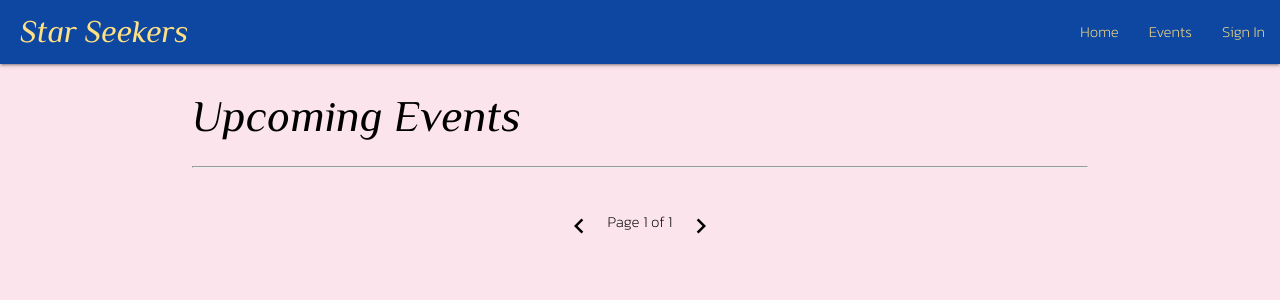
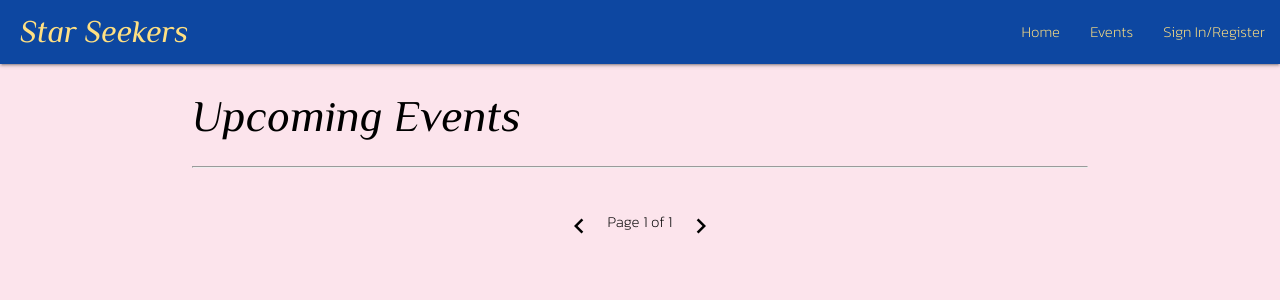
Before and after one commit to Shabucky1812/star-seekers, a Django app: a page that uses templates/base.html in a window 1280 px wide. Shown: the top 300 px of the page. Run offline with Django 4.2, Linux system fonts and the light colour scheme; data that the repository does not hold is empty; some libraries are stand-ins or nearby versions.

Commit message:
Add additional comments to templates

```diff
--- a/events/views.py
+++ b/events/views.py
@@ -193,12 +193,12 @@ def delete_event(request, event_id):
     """
     Deletes the event associated with the request. Only accessible to admins.
 
-    Redirects user to the events page (that they were already on).
+    Redirects user to the home page.
     """
     event = get_object_or_404(Event, id=event_id)
     event.delete()
 
-    return redirect(reverse('events'))
+    return redirect(reverse('home'))
 
 
 def handler403(request, exception):
--- a/templates/base.html
+++ b/templates/base.html
@@ -6,6 +6,8 @@
     <meta charset="UTF-8">
     <meta http-equiv="X-UA-Compatible" content="IE=edge">
     <meta name="viewport" content="width=device-width, initial-scale=1.0">
+    <meta name="description" content="Star Seekers is a social group of lovers of the night sky.">
+    <meta name="keywords" content="stars, moon, night, sky, dark, late, event, events, local events">
     <!-- favicon -->
     <link rel="shortcut icon" href="{% static 'favicon.ico' %}" type="image/x-icon">
     <!-- materialize css -->
@@ -24,6 +26,7 @@
         })();
     </script>
 
+    <!-- page title, uses passed in values from context to customise for each page -->
     <title>Star Seekers | {{ page_title }}</title>
 </head>
 <body>
@@ -36,10 +39,11 @@
                 <ul id="nav-mobile" class="right hide-on-med-and-down">
                     <li><a href="{% url 'home' %}" class="amber-text text-lighten-3">Home</a></li>
                     <li><a href="{% url 'events' 1 %}" class="amber-text text-lighten-3">Events</a></li>
+                    <!-- If user is already signed in, show sign-out link. If not, show sign-in link-->
                     {% if user.is_authenticated %}
                     <li><a href="{% url 'account_logout' %}" class="amber-text text-lighten-3">Sign Out</a></li>
                     {% else %}
-                    <li><a href="{% url 'account_login' %}" class="amber-text text-lighten-3">Sign In</a></li>
+                    <li><a href="{% url 'account_login' %}" class="amber-text text-lighten-3">Sign In/Register</a></li>
                     {% endif %}
                 </ul>
             </div>
@@ -52,7 +56,7 @@
             {% if user.is_authenticated %}
             <li><a href="{% url 'account_logout' %}" class="amber-text text-lighten-3">Sign Out</a></li>
             {% else %}
-            <li><a href="{% url 'account_login' %}" class="amber-text text-lighten-3">Sign In</a></li>
+            <li><a href="{% url 'account_login' %}" class="amber-text text-lighten-3">Sign In/Register</a></li>
             {% endif %}
         </ul>
     </header>
@@ -71,6 +75,7 @@
         <div class="container">
             <p class="footer-text">Check us out on our socials:</p>
             <div class="footer-links">
+                <!-- social links -->
                 <a href="https://facebook.com/" target="_blank" aria-label="Link to Facebook"><i class="fa-brands fa-facebook"></i></a>
                 <a href="https://twitter.com/" target="_blank" aria-label="Link to Twitter"><i class="fa-brands fa-twitter"></i></a>
                 <a href="https://instagram.com/" target="_blank" aria-label="Link to Instagram"><i class="fa-brands fa-instagram"></i></a>
--- a/templates/events.html
+++ b/templates/events.html
@@ -20,6 +20,7 @@
         <div class="col s12 m6 l4">
             <div class="event-card">
                 <a href="{% url 'event_detail' event.id %}">
+                    <!-- if no image is assigned currently selected as the event_image, show this default instead -->
                     {% if 'placeholder' in event.image.url %}
                     <img src="https://images.pexels.com/photos/746111/pexels-photo-746111.jpeg?auto=compress&cs=tinysrgb&w=1260&h=750&dpr=1" alt="Dark blue midnight sky with central glowing full moon." class="event-card-image">
                     {% else %}
@@ -57,6 +58,7 @@
         <div class="col s12 m10 l8 center push-m1 push-l2">
             <ul class="pagination">
 
+                <!-- if there is a previous page before the current one, allow the chevron to link to the previous page -->
                 {% if events.has_previous %}
                 <li><a href="{% url 'events' events.previous_page_number %}"><i class="material-icons">chevron_left</i></a></li>
                 {% else %}
@@ -67,6 +69,7 @@
                     Page {{ events.number }} of {{ events.paginator.num_pages }}
                 </span>
 
+                <!-- if there is a next page after the current one, allow the chevron to link to the next page -->
                 {% if events.has_next %}
                 <li><a href="{% url 'events' events.next_page_number %}"><i class="material-icons">chevron_right</i></a></li>
                 {% else %}
--- a/templates/index.html
+++ b/templates/index.html
@@ -12,13 +12,16 @@
     </div>
 </div>
 
+<!-- about title row -->
 <div class="row">
     <div class="col s12 m8 push-m2">
         <h2 id="about-title">Come and seek the stars with us...</h2>
     </div>
 </div>
 
+<!-- about us content row -->
 <div class="row about-row">
+    <!-- about column 1 -->
     <div class="col s12 m12 l4 center">
         <i class="fa-solid fa-star about-icon"></i>
         <p>
@@ -28,6 +31,7 @@
             under the stars. We want you to see that beauty too, that is what Star Seekers is all about.
         </p>
     </div>
+    <!-- about column 2 -->
     <div class="col s12 m12 l4 center">
         <i class="fa-solid fa-sun about-icon"></i>
         <p>
@@ -37,6 +41,7 @@
             night's location, and finally stopping and truly embracing the sky at the event's star-stop!
         </p>
     </div>
+    <!-- about column 3 -->
     <div class="col s12 m12 l4 center">
         <i class="fa-solid fa-moon about-icon"></i>
         <p>
```
